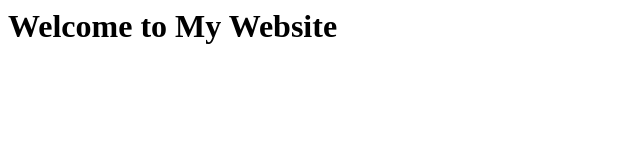
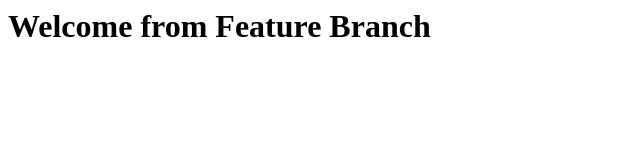
Before and after one commit to SuhanaShaik97/Git-Branching, a plain HTML site: page index.html in a window 1280 px wide. Shown: the whole page, without its empty margins (0-640 px from the left). Drawn offline with Linux system fonts and the light colour scheme.

Commit message:
Changed heading in feature branch

```diff
--- a/index.html
+++ b/index.html
@@ -1,7 +1,7 @@
 <html>
 <body>
 <header>
-<h1>Welcome to My Website</h1>
+<h1>Welcome from Feature Branch</h1>
 </header>
 </body>
 </html>
```
